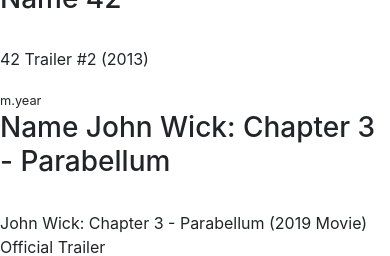
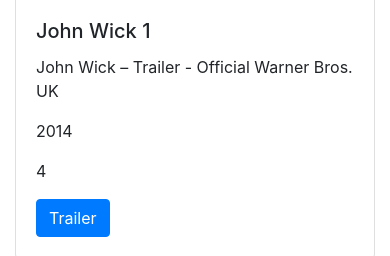
Before and after one commit to Justanewguy21/quickdjango, a Django app: page / in a window 390 px wide. Shown: the part 423-679 px from the top of the page. Run offline with Django 3.2, Linux system fonts and the light colour scheme; data comes from the database, SQL or seed files in the repository; both versions use the stored data as it was after the commit.

Commit message:
continue with web

```diff
--- a/movieapp/templates/home.html
+++ b/movieapp/templates/home.html
@@ -5,12 +5,37 @@
 {% endblock %}
 
 {% block content %}
-  <h1>List</h1>
-  {% for m in movies %}
-    <h3>Name {{ m.name }}</h3>
-    <br/>
-    <p>{{ m.description }}</p>
-     <small>m.year</small>
+  <h1 class="text-center">List</h1>
 
-  {% endfor %}
+  <div class="mt-5 container">
+    <div class="row">
+    {% for m in movies %}
+
+      <div class="col-sm-6">
+
+        <div class="card">
+          <img src="https://img.youtube.com/vi/{{ m.trailer }}/maxresdefault.jpg" class="card-img-top" alt="...">
+          <div class="card-body">
+            <h5 class="card-title">{{ m.name }}</h5>
+            <p class="card-text">{{ m.description }}</p>
+            <p class="card-text">{{ m.year }}</p>
+            <p class="card-text">{{ m.rating }}</p>
+            <a href="{% url 'movietrailer' m.id %}" class="btn btn-primary"> Trailer </a>
+          </div>
+        </div>
+
+      </div>
+
+
+
+
+
+
+    {% endfor %}
+  </div>
+
+  </div>
+
+
+
 {% endblock %}
--- a/movieapp/views.py
+++ b/movieapp/views.py
@@ -22,3 +22,7 @@
 # testimonials
 def testimonials(request):
     return render(request, 'testimonials.html', {})
+def movie(request, movieid):
+    movie_record = Movie.objects.get(id = movieid)
+
+    return render(request, 'movie.html', {'movie': movie_record})
--- a/quickdjango/urls.py
+++ b/quickdjango/urls.py
@@ -19,5 +19,6 @@
 urlpatterns = [
     path('admin/', admin.site.urls),
     path('', views.home, name='home'),
-    path('khangianoivechungtoi', views.testimonials, name = 'testimonials')
+    path('khangianoivechungtoi', views.testimonials, name = 'testimonials'),
+    path('movie/trailer/<int:movieid>', views.movie, name = 'movietrailer')
 ]
```
Also changed, not shown: movieapp/templates/movie.html (added, +47 -0 lines), db.sqlite3.
